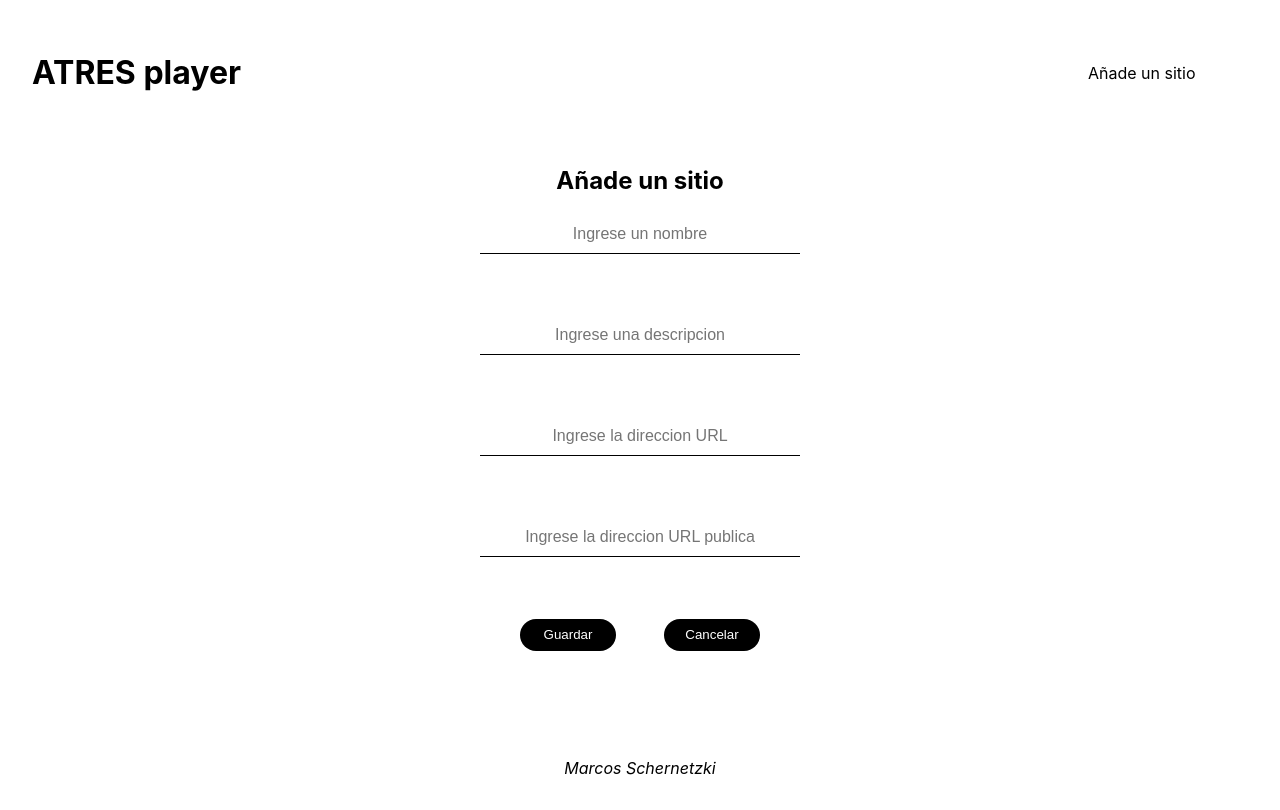
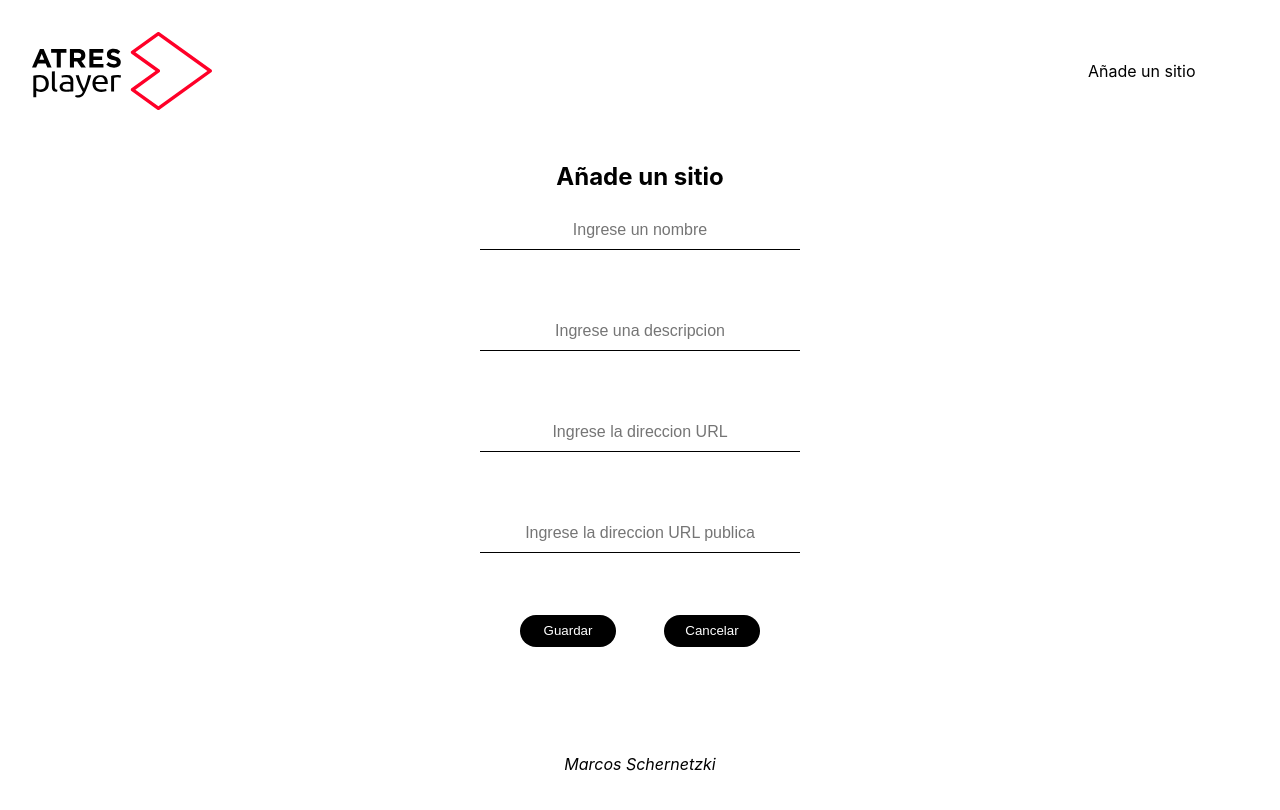
Before and after one commit to MarcoSchernetzki/Prueba-tecnica-marcos-schernetzki, a React (Create React App) app: page /create in a window 1280 px wide. Built offline with nearby package versions, Linux system fonts and the light colour scheme.

Commit message:
Update logo atres player

```diff
--- a/public/index.html
+++ b/public/index.html
@@ -1,10 +1,10 @@
 <!DOCTYPE html>
-<html lang="en">
+<html lang="es">
     <head>
         <meta charset="utf-8" />
-        <link rel="icon" href="%PUBLIC_URL%/favicon.ico" />
         <meta name="viewport" content="width=device-width, initial-scale=1" />
         <meta name="theme-color" content="#000000" />
+        <link rel="shortcut icon" href="ATRESplayer.svg" type="image/x-icon" />
         <meta
             name="description"
             content="Web site created using create-react-app"
--- a/src/features/pages/createPage/createForm/createForm.jsx
+++ b/src/features/pages/createPage/createForm/createForm.jsx
@@ -1,5 +1,6 @@
 import { useState } from "react";
 import { useNavigate } from "react-router-dom";
+import Swal from "sweetalert2";
 import { useSite } from "../../../site/hook/useSite";
 import Style from "../create.module.css";
 
@@ -26,6 +27,8 @@
     const handleAddSubmit = (ev) => {
         ev.preventDefault();
         handleAdd(addFormState);
+        Swal.fire("Gracias!", "has creado un nuevo sitio", "success");
+        navigate("/home");
     };
 
     return (
@@ -44,6 +47,7 @@
                     <input
                         type="text"
                         name="description"
+                        required
                         placeholder="Ingrese una descripcion"
                         onInput={handleInput}
                     />
@@ -52,6 +56,7 @@
                     <input
                         type="url"
                         name="path"
+                        required
                         placeholder="Ingrese la direccion URL"
                         onInput={handleInput}
                     />
@@ -60,6 +65,7 @@
                     <input
                         type="url"
                         name="publicPath"
+                        required
                         placeholder="Ingrese la direccion URL publica"
                         onInput={handleInput}
                     />
--- a/src/infrasctructure/components/header/header.jsx
+++ b/src/infrasctructure/components/header/header.jsx
@@ -1,10 +1,21 @@
+import { useNavigate } from "react-router-dom";
 import { Menu } from "../menu/menu";
 import Style from "./header.module.css";
 
 export function Header() {
+    const navigate = useNavigate();
     return (
         <header className={Style.container_header}>
             <h1>ATRES player</h1>
+            <img
+                src="./ATRESplayer.svg"
+                alt="logo ATRESplayer"
+                width="180rem"
+                className={Style.logo}
+                onClick={() => {
+                    navigate("/home");
+                }}
+            />
             <div>
                 <Menu />
             </div>
--- a/src/infrasctructure/components/header/header.module.css
+++ b/src/infrasctructure/components/header/header.module.css
@@ -4,3 +4,10 @@
     align-items: center;
     padding: 2rem;
 }
+
+h1 {
+    display: none;
+}
+.logo {
+    cursor: pointer;
+}
```
Also changed, not shown: public/ATRESplayer.svg (added), 1 other file (tests, documents, lock files or other folders).
